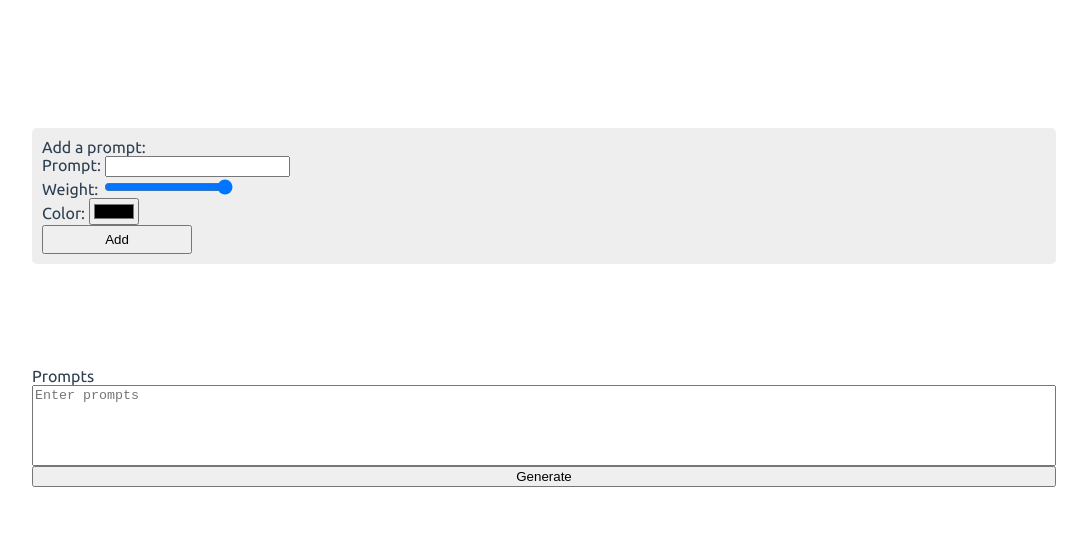
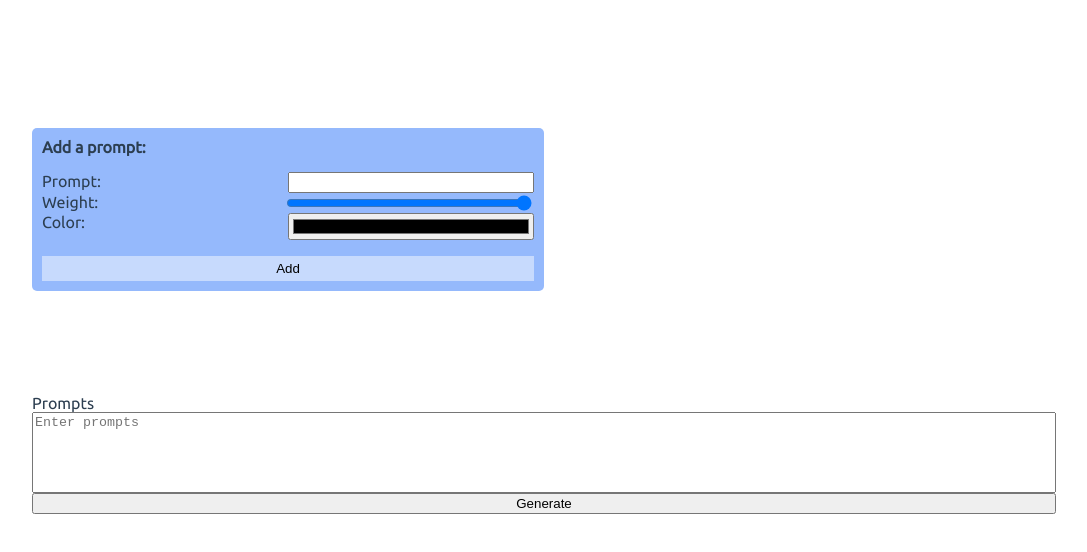
Before and after one commit to KevinLeFaucheur/prompts-parser, a React (Create React App) app: page / in a window 1280 px wide. Shown: the top 552 px of the page, without its empty margins (96-1183 px from the left). Built offline with nearby package versions, Linux system fonts and the light colour scheme.

Commit message:
Controller Css styling

```diff
--- a/src/components/Controller.jsx
+++ b/src/components/Controller.jsx
@@ -1,18 +1,51 @@
-import React, { useContext, useRef } from 'react';
+import { lighten } from 'polished'
+import { useContext, useRef } from 'react';
 import styled from 'styled-components';
 import { PromptContext } from '../App';
 import { validatePrompt } from '../utils';
 
 const Wrapper = styled.div`
-  background-color: #EEE;
+  background-color: #95b9fc;
   border-radius: 5px;
   padding: 10px;
   margin-bottom: 1rem;
+  width: 50%;
 
   button {
-    width: 150px;
+    width: 100%;
     padding: 5px 10px;
+    border: none;
+    background-color: ${lighten(0.1, '#95b9fc')};
   }
+`
+
+const Header = styled.div`
+  font-weight: bold;
+  margin-bottom: 1rem;
+`
+const ControllerRow = styled.div`
+  display: flex;
+  justify-content: space-between;
+`
+
+const Label = styled.label`
+  margin-right: 1rem;
+`
+
+const Prompt = styled.input`
+  width: 50%;
+`
+
+const Weight = styled.input`
+  width: 50%;
+`
+
+const Color = styled.input`
+  width: 50%;
+`
+
+const Button = styled.button`
+  margin-top: 1rem;
 `
 
 export const Controller = () => {
@@ -35,21 +68,21 @@ export const Controller = () => {
 
   return (
     <Wrapper>
-      <div>Add a prompt:</div>
+      <Header>Add a prompt:</Header>
       <div>
-        <div>
-          <label>Prompt: </label>
-          <input type='text' ref={promptRef}/>
-        </div>
-        <div>
-          <label>Weight: </label>
-          <input type="range" ref={weightRef} min={0} max={10} step={0.1} />
-        </div>
-        <div>
-          <label>Color: </label>
-          <input type="color" ref={colorRef} />
-        </div>
-        <button onClick={() => addWidget()} >Add</button>
+        <ControllerRow>
+          <Label>Prompt: </Label>
+          <Prompt type='text' ref={promptRef}/>
+        </ControllerRow>
+        <ControllerRow>
+          <Label>Weight: </Label>
+          <Weight type="range" ref={weightRef} min={0} max={10} step={0.1} />
+        </ControllerRow>
+        <ControllerRow>
+          <Label>Color: </Label>
+          <Color type="color" ref={colorRef} />
+        </ControllerRow>
+        <Button onClick={() => addWidget()} >Add</Button>
       </div>
     </Wrapper>
   )
--- a/src/components/Widget.jsx
+++ b/src/components/Widget.jsx
@@ -12,10 +12,10 @@ const Wrapper = styled.div`
   margin-right: 5px;
 
   .widget__header {
+    cursor: pointer;
     display: flex;
     justify-content: space-between;
     width: 100%;
-    cursor: pointer;
   }
 
   i {
@@ -30,12 +30,12 @@ const Wrapper = styled.div`
   }
 
   .widget--close {
+    cursor: pointer;
+    background-color: transparent;
     width: 1.5rem;
     height: 1.5rem;
     border: none;
     border-radius: 2px;
-    background-color: transparent;
-    cursor: pointer;
     padding: 5px;
   }
 `
```
Also changed, not shown: src/components/Swatch.jsx (+4 -4 lines).
